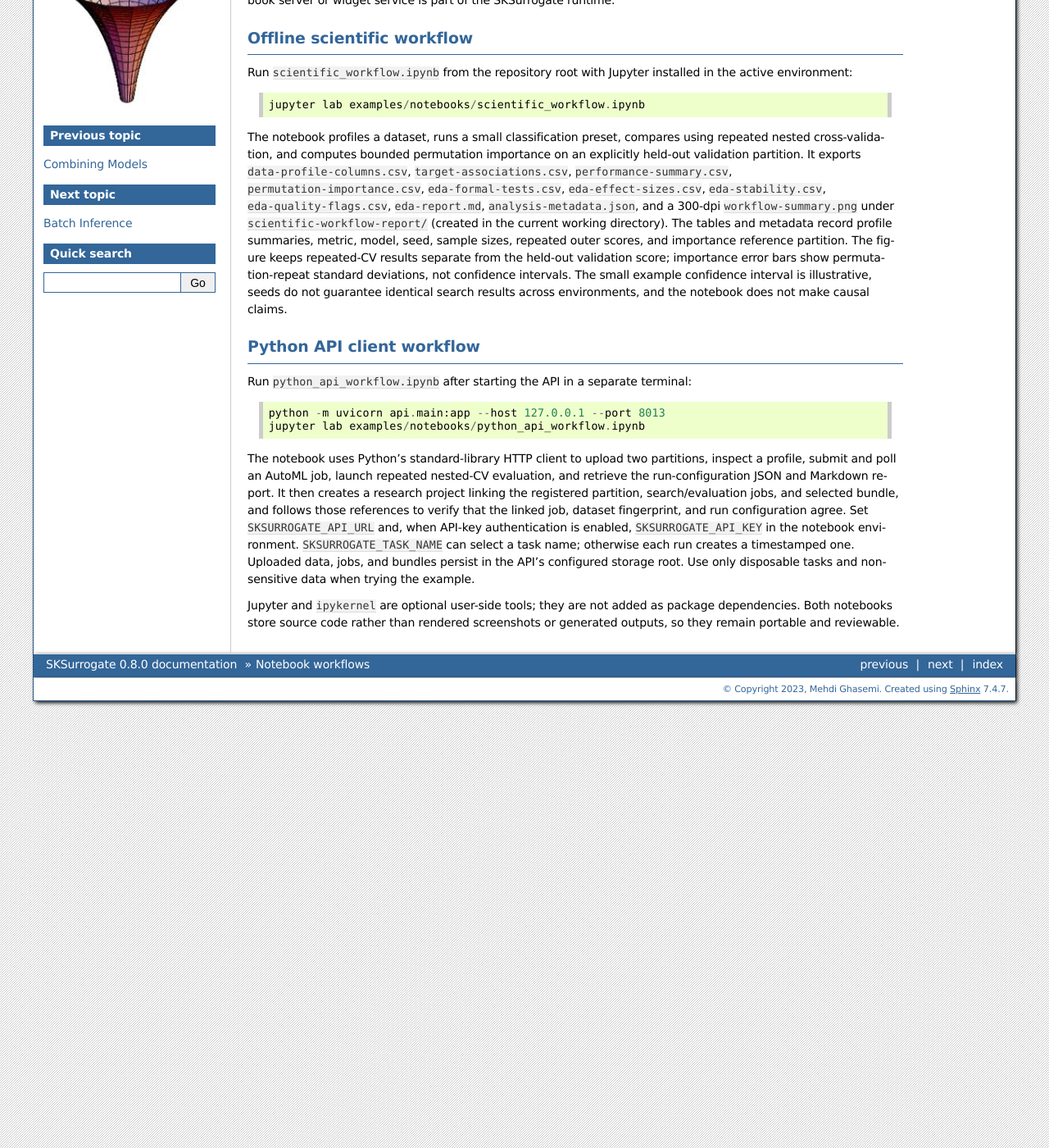
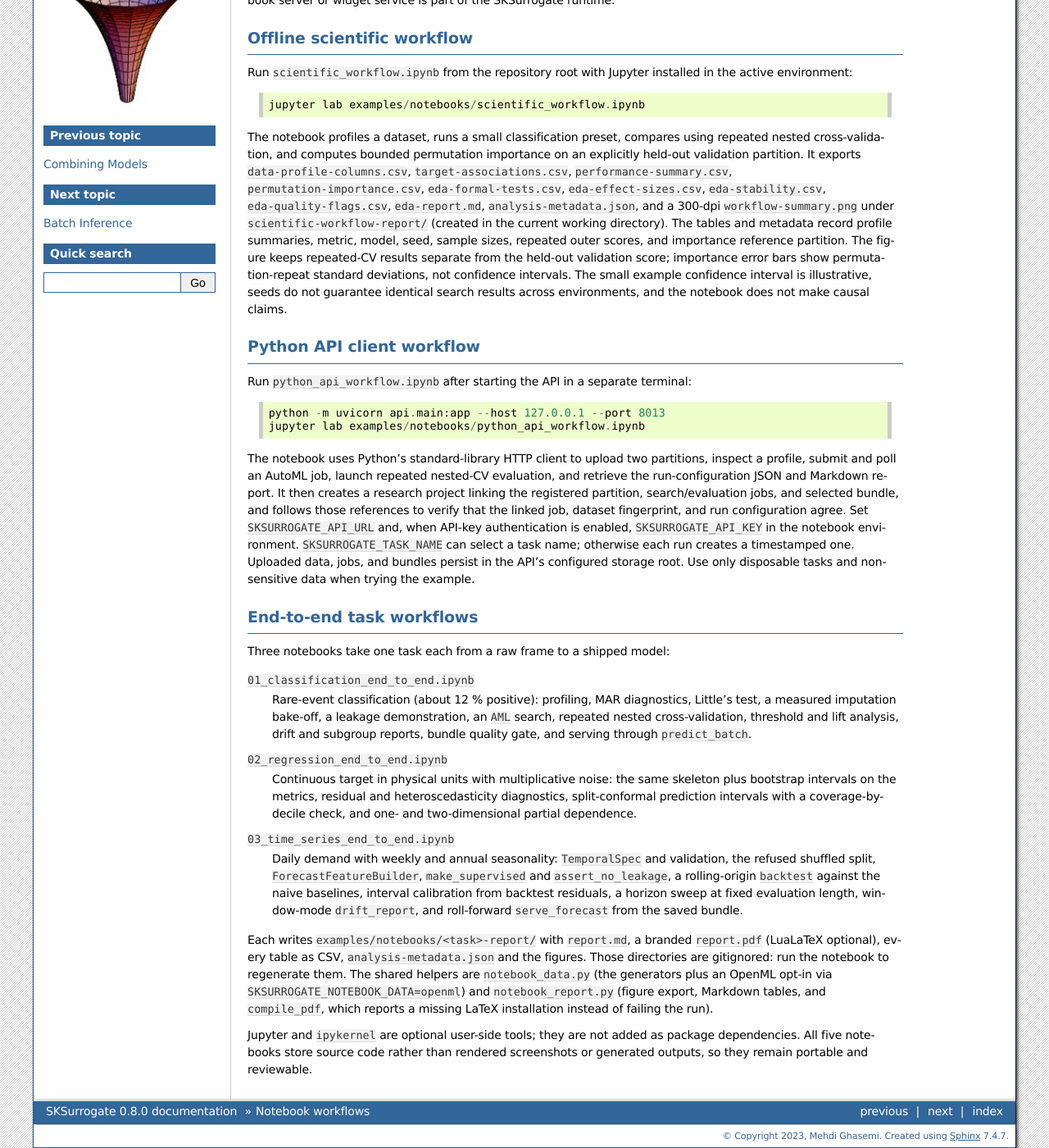
Before and after one commit to mghasemi/sksurrogate, a Sphinx documentation site: the page built from docs/notebooks.rst, in a window 1280 px wide and 1400 px high, scrolled down 142 px. Shown: the whole window at 82% size. Built offline with Sphinx 7.4.7, drawn with Linux system fonts in a browser that asks for light colours; some of the changed text lies outside the part shown.

Commit message:
[Chore: docs] describe the three end-to-end notebooks
docs/notebooks.rst said the repository ships two notebooks; it now ships five. The new
section documents the classification / regression / forecasting examples, the artifact
directory each writes (gitignored, regenerate by running), the shared helper modules and
the OpenML opt-in switch.

```diff
--- a/docs/notebooks.rst
+++ b/docs/notebooks.rst
@@ -2,7 +2,7 @@
 Notebook workflows
 ==============================
 
-The repository includes two executable notebooks under
+The repository includes five executable notebooks under
 ``examples/notebooks/``. They use seeded synthetic data and bounded evaluation
 settings; exact search/model results can still vary across runs or environments.
 No notebook server or widget service is part of the SKSurrogate runtime.
@@ -53,6 +53,40 @@ can select a task name; otherwise each run creates a timestamped one. Uploaded
 data, jobs, and bundles persist in the API's configured storage root. Use only
 disposable tasks and non-sensitive data when trying the example.
 
+End-to-end task workflows
+=========================
+
+Three notebooks take one task each from a raw frame to a shipped model:
+
+``01_classification_end_to_end.ipynb``
+    Rare-event classification (about 12 % positive): profiling, MAR diagnostics,
+    Little's test, a measured imputation bake-off, a leakage demonstration, an
+    ``AML`` search, repeated nested cross-validation, threshold and lift analysis,
+    drift and subgroup reports, bundle quality gate, and serving through
+    ``predict_batch``.
+
+``02_regression_end_to_end.ipynb``
+    Continuous target in physical units with multiplicative noise: the same
+    skeleton plus bootstrap intervals on the metrics, residual and
+    heteroscedasticity diagnostics, split-conformal prediction intervals with a
+    coverage-by-decile check, and one- and two-dimensional partial dependence.
+
+``03_time_series_end_to_end.ipynb``
+    Daily demand with weekly and annual seasonality: ``TemporalSpec`` and
+    validation, the refused shuffled split, ``ForecastFeatureBuilder``,
+    ``make_supervised`` and ``assert_no_leakage``, a rolling-origin ``backtest``
+    against the naive baselines, interval calibration from backtest residuals, a
+    horizon sweep at fixed evaluation length, window-mode ``drift_report``, and
+    roll-forward ``serve_forecast`` from the saved bundle.
+
+Each writes ``examples/notebooks/<task>-report/`` with ``report.md``, a branded
+``report.pdf`` (LuaLaTeX optional), every table as CSV, ``analysis-metadata.json``
+and the figures. Those directories are gitignored: run the notebook to regenerate
+them. The shared helpers are ``notebook_data.py`` (the generators plus an OpenML
+opt-in via ``SKSURROGATE_NOTEBOOK_DATA=openml``) and ``notebook_report.py``
+(figure export, Markdown tables, and ``compile_pdf``, which reports a missing
+LaTeX installation instead of failing the run).
+
 Jupyter and ``ipykernel`` are optional user-side tools; they are not added as
-package dependencies. Both notebooks store source code rather than rendered
+package dependencies. All five notebooks store source code rather than rendered
 screenshots or generated outputs, so they remain portable and reviewable.
```
